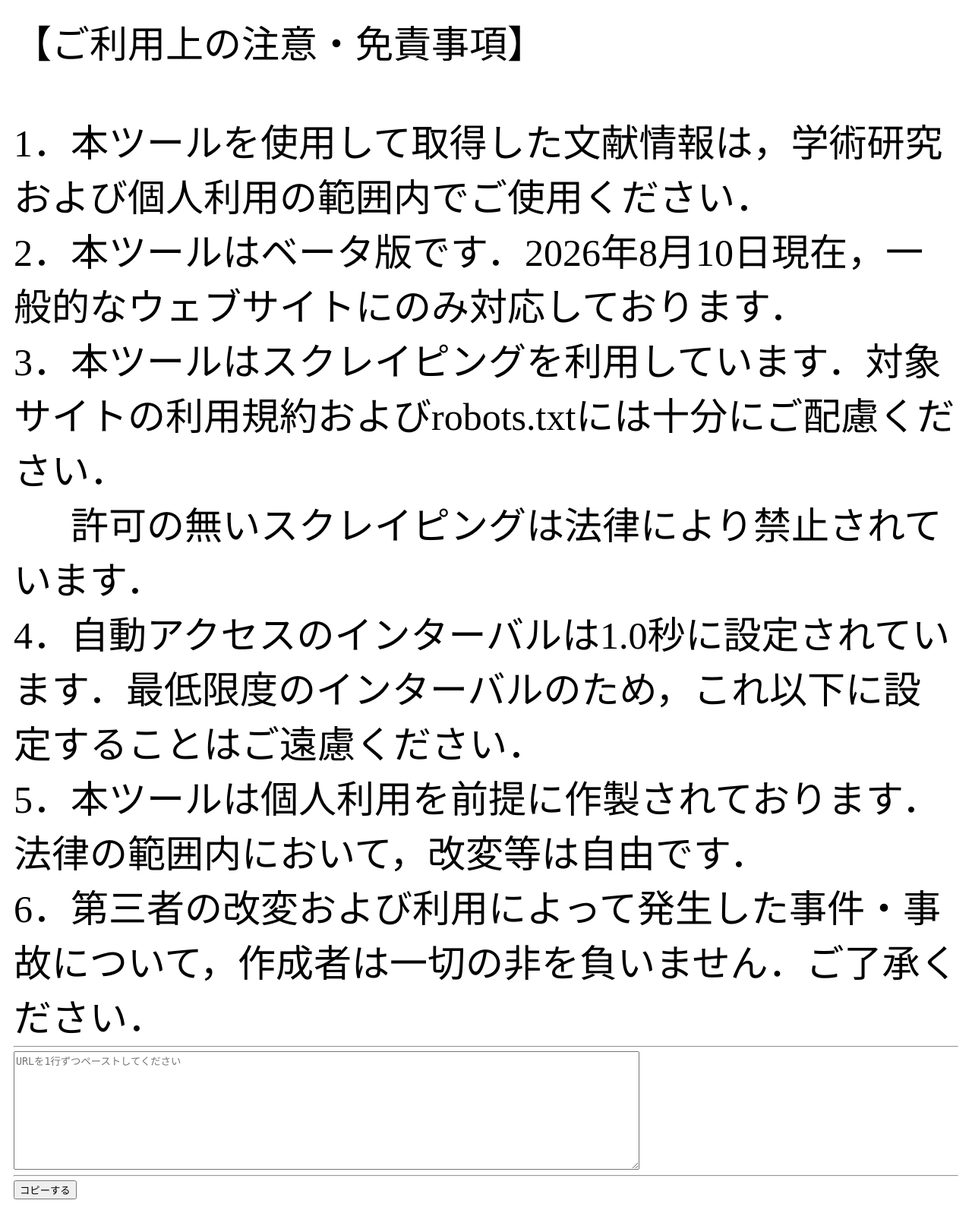
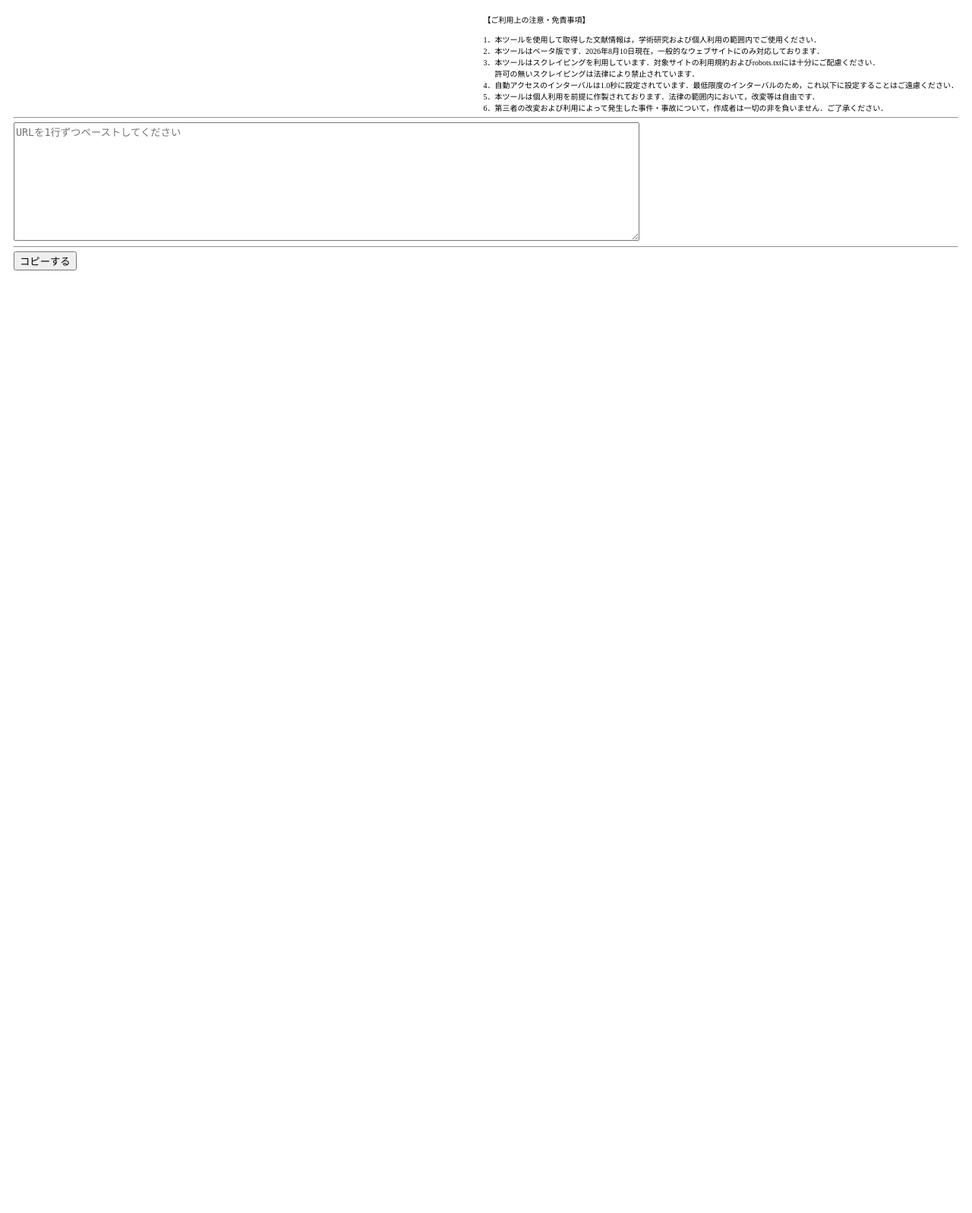
Before and after one commit to qr-github/pyRference, a Flask app: page / in a window 1280 px wide. Shown: the whole page at 76% size. After the commit the page ends 356 px from the top, so only its background shows below. Run offline with Flask 3, Linux system fonts and the light colour scheme.

Commit message:
フォントサイズを縮小

```diff
--- a/static/style.css
+++ b/static/style.css
@@ -12,7 +12,7 @@ body{
     width: 100%;
     height: 50%;
     font-family: "Noto Sans JP" sans-serif;
-    font-size: 5rem;
+    font-size: 1rem;
     white-space: pre-wrap;
 }
 .hr-gray{
```
